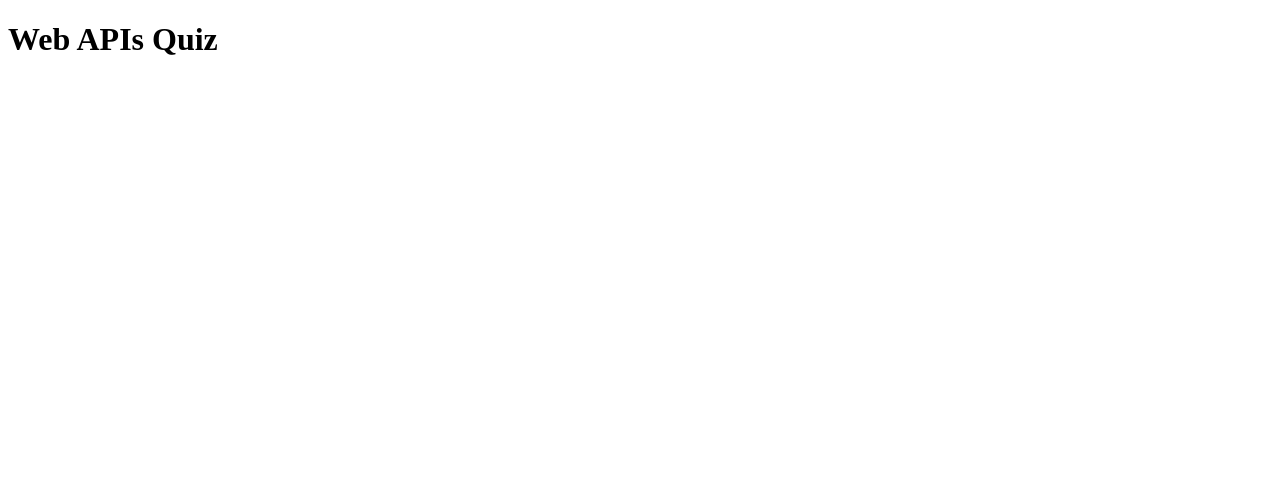
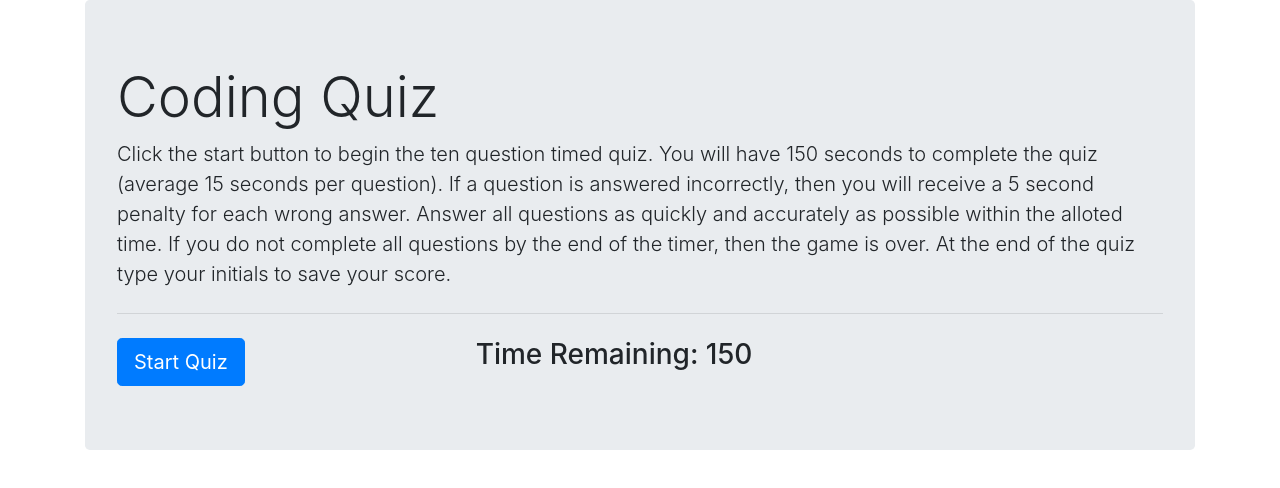
Before and after one commit to jhuynh24/web_APIs_quiz, a plain HTML site: page index.html in a window 1280 px wide. Drawn offline with nearby package versions, Linux system fonts and the light colour scheme.

Commit message:
Created basic layout for the quiz in HTML and CSS. Made a few global variables in the .js file for the start button functions.

```diff
--- a/index.html
+++ b/index.html
@@ -1,14 +1,40 @@
 <!DOCTYPE html>
 <html lang="en">
+
 <head>
     <meta charset="UTF-8">
     <meta name="viewport" content="width=device-width, initial-scale=1.0">
     <title>Document</title>
-    <link rel="stylesheet" href="./style.css">
+    <link rel="stylesheet" href="https://stackpath.bootstrapcdn.com/bootstrap/4.5.2/css/bootstrap.min.css" integrity="sha384-JcKb8q3iqJ61gNV9KGb8thSsNjpSL0n8PARn9HuZOnIxN0hoP+VmmDGMN5t9UJ0Z" crossorigin="anonymous">
+    <link rel="stylesheet" href="./assets/style.css">
 </head>
+
 <body>
-    <h1>Web APIs Quiz</h1>
+    <main class="container">
+    <div class="jumbotron justify-content-center" id="instructions">
+        <h1 class="display-4" id="quizHeader">Coding Quiz</h1>
+        <p class="lead" id="quizInstructions">Click the start button to begin the ten question timed quiz. You will have 150 seconds to complete the quiz (average 15 seconds per question). If a question is answered incorrectly, then you will receive a 5 second penalty for each wrong answer. Answer all questions as quickly and accurately as possible within
+            the alloted time. If you do not complete all questions by the end of the timer, then the game is over. At the end of the quiz type your initials to save your score.</p>
+            <hr class="my-4">
+        <div class="row">
+            <div class="col-4">
+                <button class="btn btn-primary btn-lg" id="start">Start Quiz</button>
+            </div>
+            <div class="col-4">
+                <h3 id="timeHolder" class="hide">Time Remaining: <span id="timer">150</span></h3>
+            </div>
+        </div>
+      </div>
+      <div id="game">
+          <h3 id="question"></h3>
+          <div id="options">
+
+          </div>
+      </div>
+    </main>
+    <script src="./assets/script.js"></script>
 </body>
 
-<script src="./script.js"></script>
+
+
 </html>
```
Also changed, not shown: script.js (deleted), style.css (deleted).
